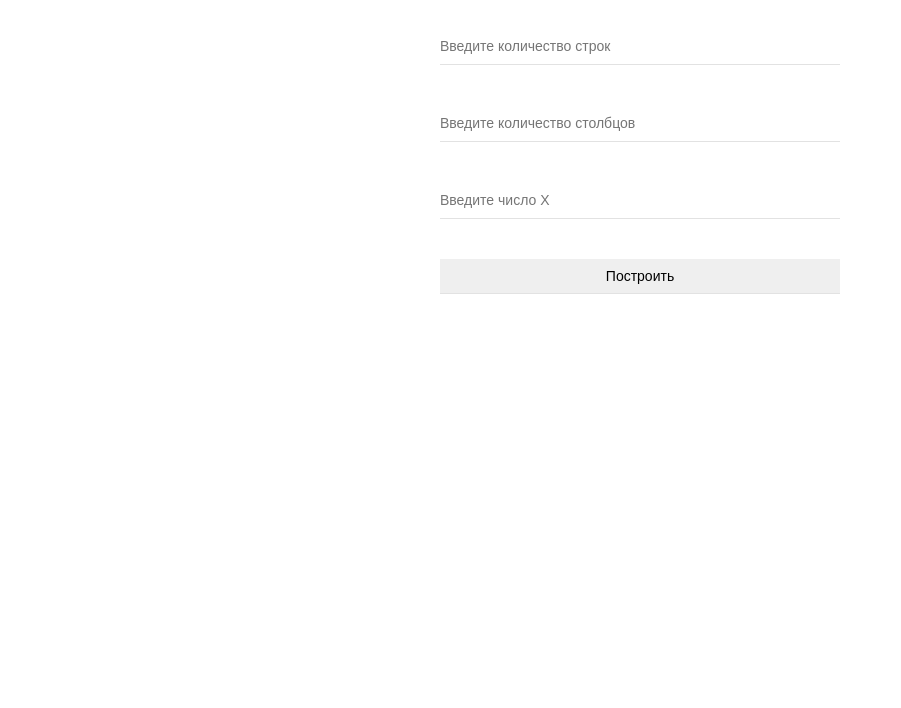
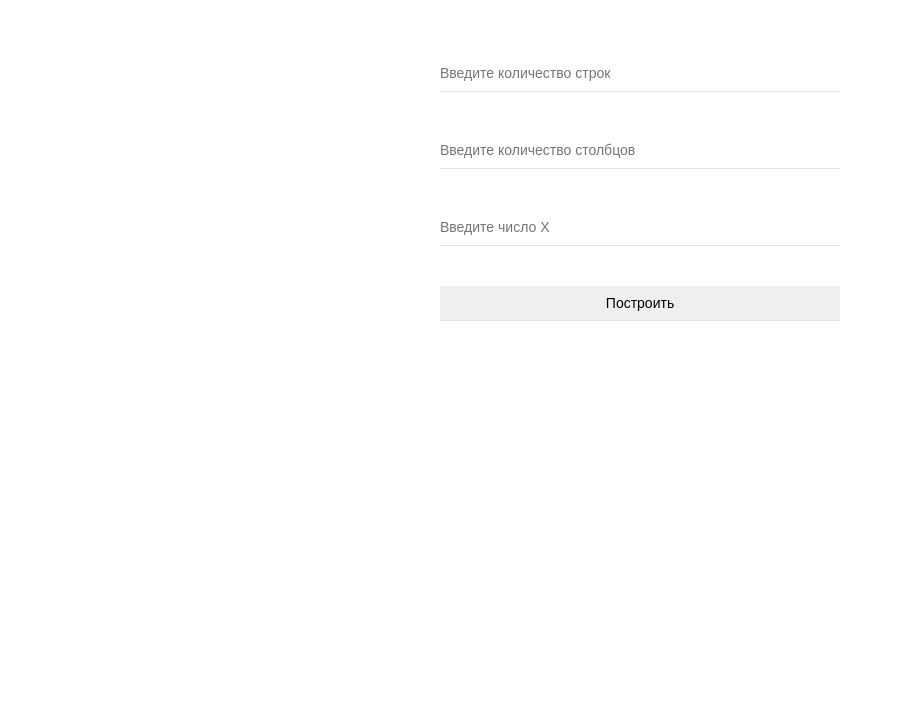
Before and after one commit to daniel-gorbenko/table-native, a React app: page / in a window 1280 px wide. Shown: the part 92-800 px from the top of the page, without its empty margins (0-901 px from the left). Built offline with nearby package versions, Linux system fonts and the light colour scheme.

Commit message:
fixed styles at page-create-table

```diff
--- a/src/components/page-create-table/page-create-table.js
+++ b/src/components/page-create-table/page-create-table.js
@@ -2,7 +2,7 @@ import React from 'react';
 
 const PageCreateTable = (props) => {
   return (
-      <div>
+      <div className="page-create-table">
         <h1>Построить таблицу</h1>
 
         <form onSubmit={props.onSubmit}>
--- a/src/index.css
+++ b/src/index.css
@@ -16,14 +16,17 @@
   margin: 100px auto;
 }
 
+.page-create-table {
+  position: relative;
+  width: 400px;
+  margin: 0 auto;
+  padding-top: 40px;
+}
+
 form {
-  position: absolute;
-  left: 50%;
-  top: 0;
-  margin-left: -200px;
-  margin-top: 100px;
-  width: 400px;
-}
+  margin-top: 50px;
+  width: 100%;
+ }
 
 form h1 {
   margin-bottom: 20px;
```
